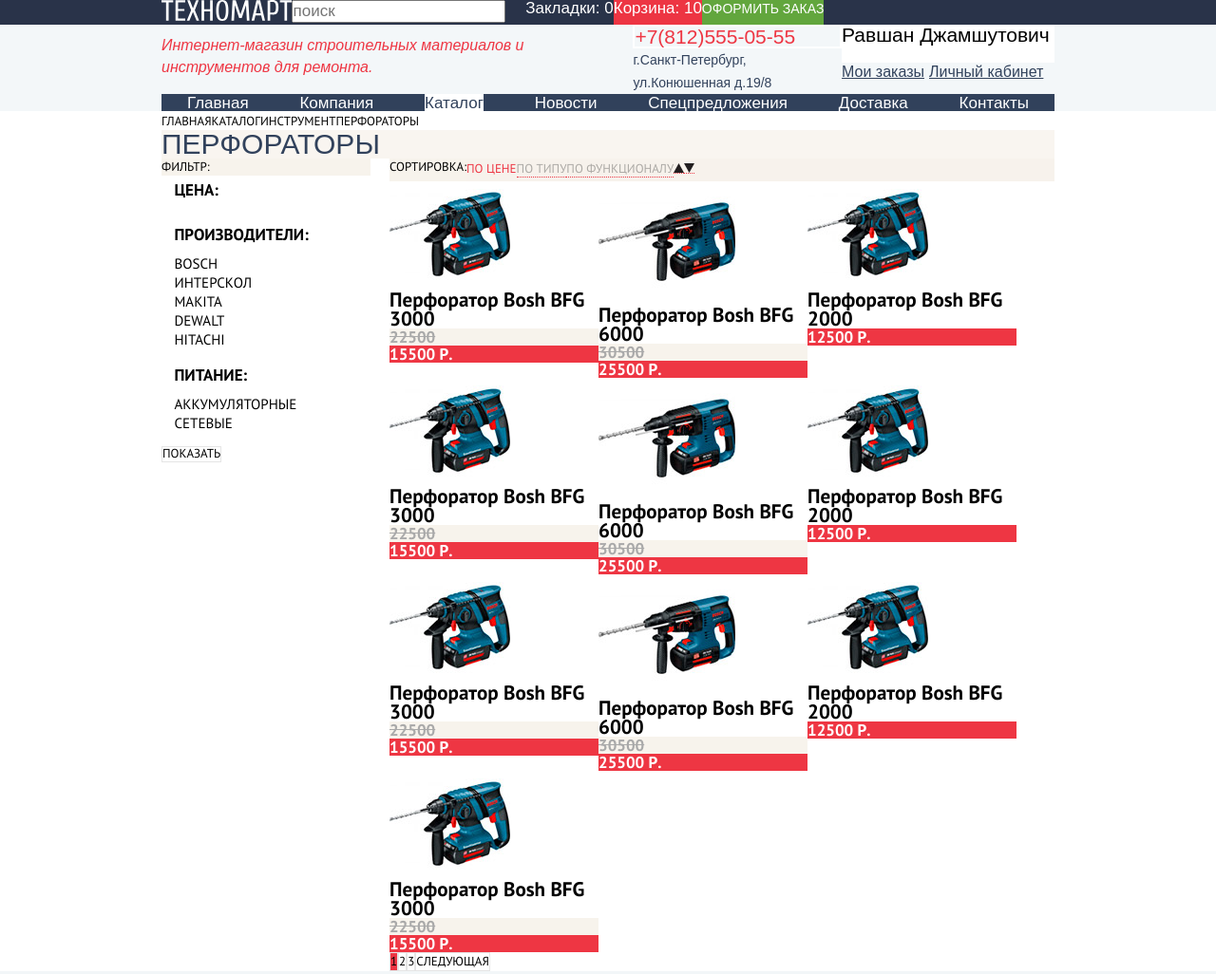
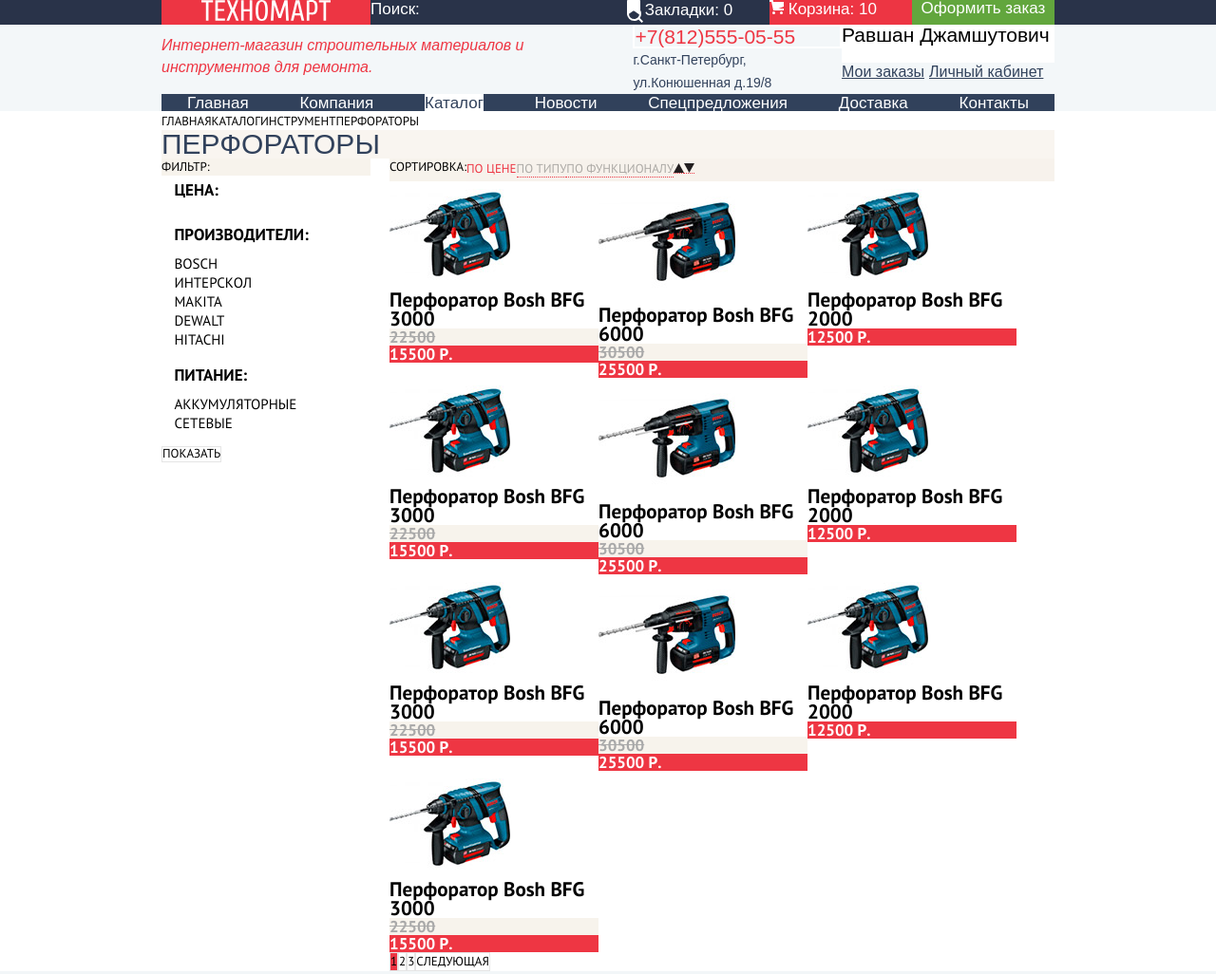
Before and after one commit to Quakush/158254-technomart-24, a plain HTML site: page catalog.html in a window 1280 px wide. Shown: the top 1026 px of the page at 95% size. Drawn offline with Linux system fonts and the light colour scheme; a web font is replaced by a local one.

Commit message:
Размеры начало

```diff
--- a/catalog.html
+++ b/catalog.html
@@ -16,13 +16,20 @@
         <div class="user-navigation">
             <div class="wrapper">
                 <h2 class="visually-hidden">Навигация пользователя</h2>
-                <a href="index.html"><img src="img/logo-technomart.svg" alt="логотип"></a>
+                <a href="index.html" class="logo"><img src="img/logo-technomart.svg" alt="логотип"></a>
                 <form class="search-nav" action="#" method="GET">
-                    <input type="search" class="search" name="search" value="" placeholder="поиск">
-                    <button type="submit" class="search-btn">Найти</button>
+                    <input type="search" class="search" name="search" value="" placeholder="Поиск:">
+                    <button type="submit" class="search-btn"><svg xmlns="http://www.w3.org/2000/svg" width="17" height="17" viewBox="0 0 17 17">
+                            <path fill="#ffffff" d="M17 15.586l-3.542-3.542A7.465 7.465 0 0 0 15 7.5 7.5 7.5 0 1 0 7.5 15c1.71 0 3.282-.579 4.544-1.542L15.586 17 17 15.586zM2 7.5C2 4.467 4.467 2 7.5 2 10.532 2 13 4.467 13 7.5c0 3.032-2.468 5.5-5.5 5.5A5.506 5.506 0 0 1 2 7.5z" /></svg>Найти</button>
                 </form>
-                <div class="bookmarks">Закладки: <span class="total">0</span></div>
-                <div class="cart-nav not-empty">Корзина: <span class="total">10</span></div>
+                <div class="bookmarks"><svg xmlns="http://www.w3.org/2000/svg" width="14" height="16" viewBox="0 0 14 16">
+                        <path fill="#ffffff" d="M14 15c0 .55-.368.741-.818.426l-5.363-3.765c-.45-.315-1.187-.315-1.637 0L.818 15.426C.368 15.741 0 15.55 0 15V1c0-.55.45-1 1-1h12c.55 0 1 .45 1 1v14z" /></svg>
+                    Закладки: <span class="total">0</span></div>
+                <div class="cart-nav not-empty"><svg xmlns="http://www.w3.org/2000/svg" width="15" height="15" viewBox="0 0 15 15">
+                        <circle fill="#ffffff" cx="4.5" cy="13.5" r="1.5" />
+                        <circle fill="#ffffff" cx="12.5" cy="13.5" r="1.5" />
+                        <path fill="#ffffff" d="M15 2H4.07l-.422-2H0v2h2.031l1.985 9H15V9H9.441L15 6.951z" /></svg>
+                    Корзина: <span class="total">10</span></div>
                 <a href="#" class="buy">Оформить заказ</a>
             </div>
         </div>
--- a/css/style.css
+++ b/css/style.css
@@ -53,20 +53,52 @@
 }
 
 .logo {
+    width: 220px;
+    text-align: center;
     background-color: #ed3543;
 }
 
+.search-nav {
+    position: relative;
+}
+
+.search::placeholder {
+    color: white;
+}
+
+.search {
+    width: 270px;
+    background-color: #293349;
+    border: none;
+}
+
 .search-btn {
+    position: absolute;
+    top: 7px;
     width: 17px;
     font-size: 0;
     border: none;
-    background-color: #293349;
+    background-color: transparent;
     vertical-align: middle;
 }
 
+.bookmarks {
+    width: 150px;
+}
+
+.cart-nav {
+    width: 150px;
+}
+
 .buy {
+    width: 150px;
+    font-size: 17px;
+    line-height: 18px;
+    font-weight: normal;
     color: #ffffff;
     background-color: #62a63d;
+    text-transform: none;
+    text-align: center;
 }
 
 .info {
```
Also changed, not shown: index.html (+10 -4 lines), img/main-logo.svg (added).
